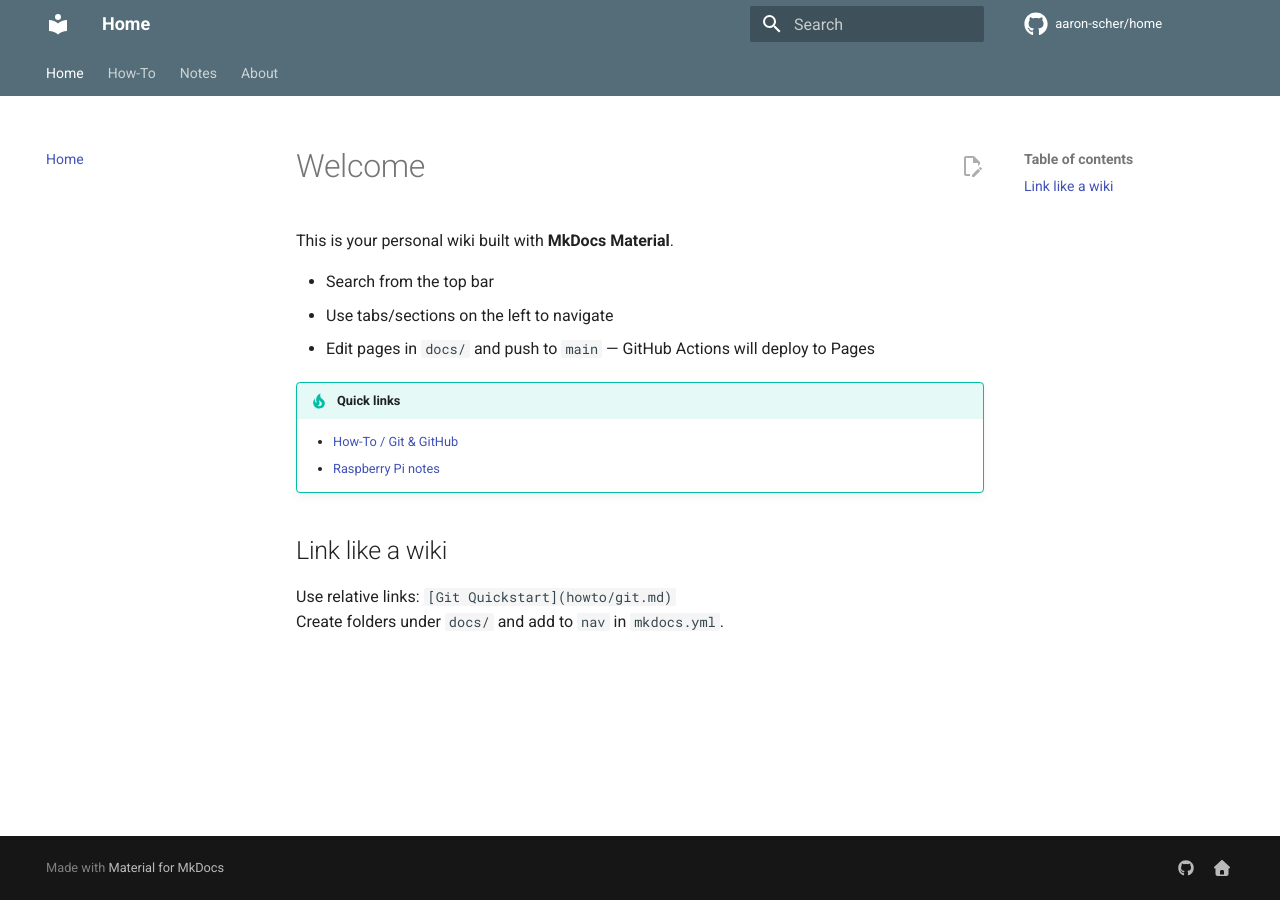
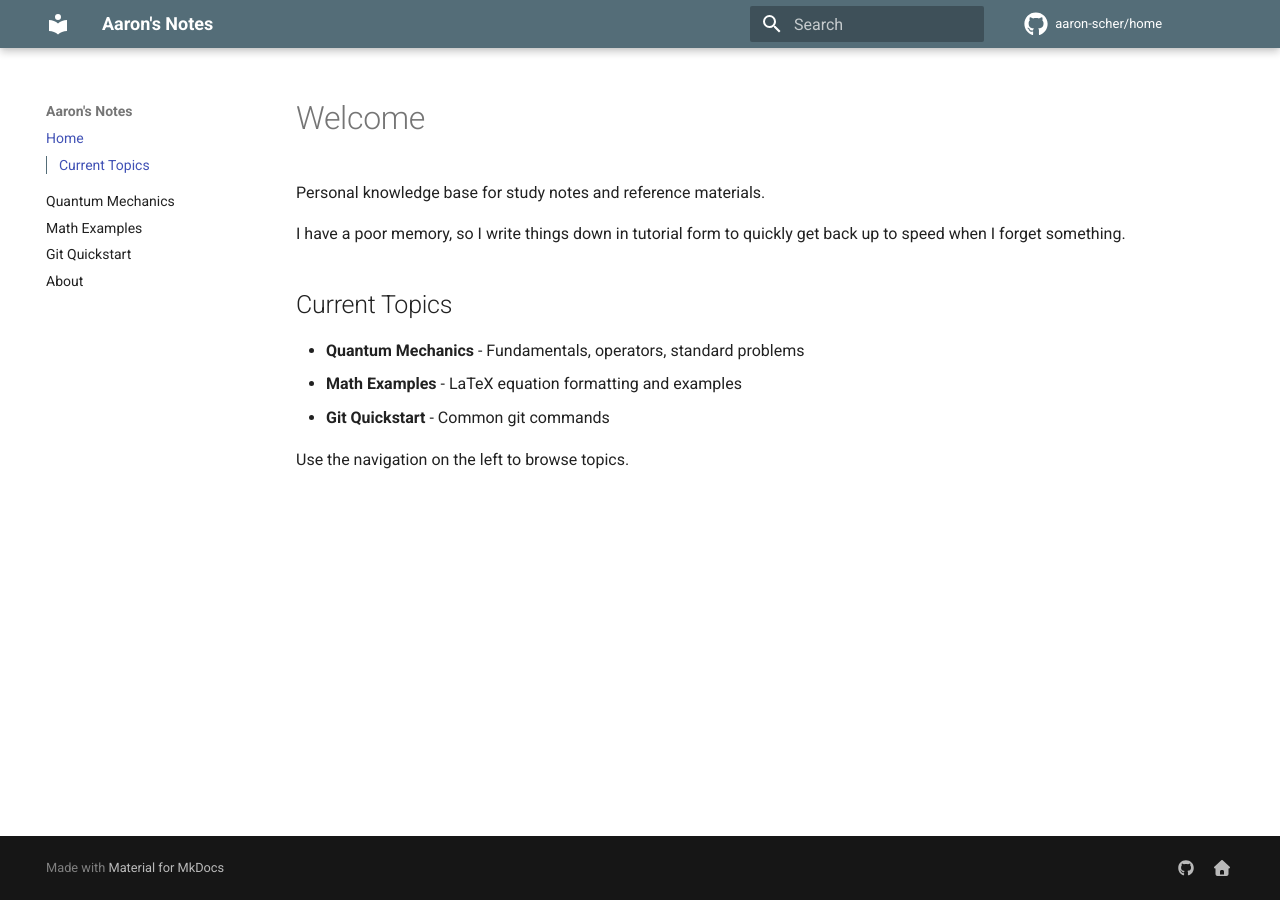
Before and after one commit to aaron-scher/home, an MkDocs documentation site: the page built from docs/index.md, in a window 1280 px wide. Built offline with MkDocs 1.6.1 and Material for MkDocs 9.7.7, drawn with Linux system fonts in a browser that asks for light colours; comment, search, counter and statistics services are not loaded.

Commit message:
Clean slate: Remove demo content and add quantum mechanics
- Remove all demo/filler content (hello world, pi, electronics, batteries)
- Create comprehensive quantum mechanics reference page
- Simplify navigation structure (flat list, no categories)
- Configure better TOC/navigation (integrate TOC in left sidebar)
- Update site name to "Aaron's Notes"
- Rewrite homepage to be clean and purposeful
- Update About page with actual content

Navigation improvements:
- Enabled toc.integrate to show page TOC in left sidebar
- Enabled navigation.expand to auto-expand all sections
- Removed navigation.tabs for simpler structure
- Removed navigation.sections (not needed for flat nav)

🤖 Generated with [Claude Code](https://claude.com/claude-code)

Co-Authored-By: Claude <noreply@anthropic.com>

```diff
--- a/docs/index.md
+++ b/docs/index.md
@@ -1,15 +1,13 @@
 # Welcome
 
-This is your personal wiki built with **MkDocs Material**.
+Personal knowledge base for study notes and reference materials.
 
-- Search from the top bar
-- Use tabs/sections on the left to navigate
-- Edit pages in `docs/` and push to `main` — GitHub Actions will deploy to Pages
+I have a poor memory, so I write things down in tutorial form to quickly get back up to speed when I forget something.
 
-!!! tip "Quick links"
-    - [How-To / Git & GitHub](howto/git.md)
-    - [Raspberry Pi notes](howto/pi.md)
+## Current Topics
 
-## Link like a wiki
-Use relative links: `[Git Quickstart](howto/git.md)`
-Create folders under `docs/` and add to `nav` in `mkdocs.yml`.
+- **Quantum Mechanics** - Fundamentals, operators, standard problems
+- **Math Examples** - LaTeX equation formatting and examples
+- **Git Quickstart** - Common git commands
+
+Use the navigation on the left to browse topics.
--- a/mkdocs.yml
+++ b/mkdocs.yml
@@ -1,5 +1,5 @@
-site_name: Home
-site_description: Evolving notebook of engineering, learning, and ideas
+site_name: Aaron's Notes
+site_description: Personal knowledge base and study notes
 site_url: https://aaron-scher.github.io/home
 repo_url: https://github.com/aaron-scher/home
 repo_name: aaron-scher/home
@@ -8,13 +8,13 @@ theme:
   palette:
     primary: blue grey
   features:
-    - navigation.tabs
-    - navigation.sections
     - navigation.instant
+    - navigation.expand
+    - navigation.indexes
+    - toc.integrate
     - search.suggest
     - search.highlight
     - content.code.copy
-    - content.action.edit
   icon:
     repo: fontawesome/brands/github
 markdown_extensions:
@@ -43,14 +43,9 @@ plugins:
   - search
 nav:
   - Home: index.md
-  - How-To:
-    - Git/GitHub Quickstart: howto/git.md
-    - Raspberry Pi: howto/pi.md
-    - Hello world: howto/helloworld.md
-  - Notes:
-    - Electronics: notes/electronics.md
-    - Batteries: notes/batteries.md
-    - Math Examples: notes/math-examples.md
+  - Quantum Mechanics: quantum-mechanics.md
+  - Math Examples: notes/math-examples.md
+  - Git Quickstart: howto/git.md
   - About: about.md
 
 extra:
```
Also changed, not shown: docs/about.md (+18 -1 lines), docs/howto/helloworld.md (deleted, +0 -42 lines), docs/howto/pi.md (deleted, +0 -3 lines), docs/notes/batteries.md (deleted, +0 -3 lines), docs/notes/electronics.md (deleted, +0 -3 lines), docs/quantum-mechanics.md (added, +98 -0 lines).
